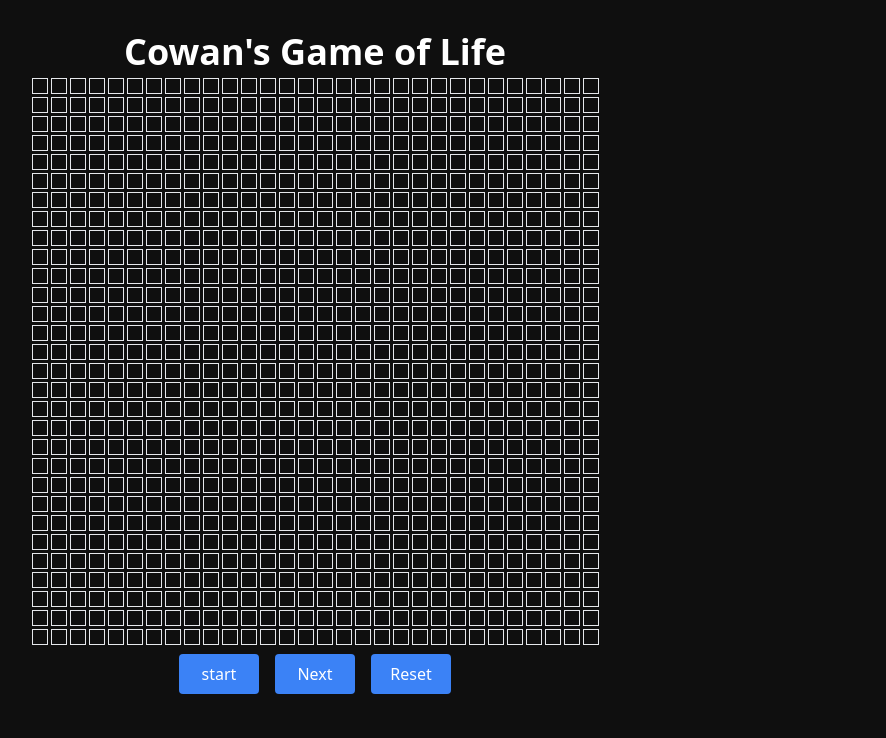
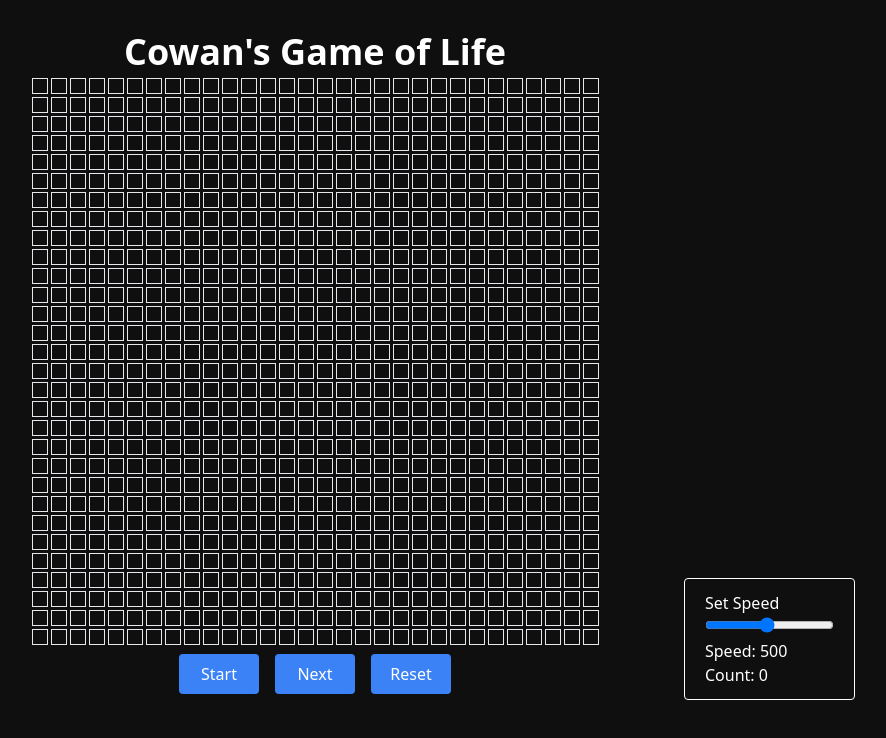
Before and after one commit to anujbhatt-dev/conway-s-game-of-life, a Next.js app: page / in a window 1280 px wide. Shown: the top 738 px of the page, without its empty margins (325-1211 px from the left). Built offline with nearby package versions, Linux system fonts and the light colour scheme.

Commit message:
feat: added speed controller and count

```diff
--- a/app/components/Grid.tsx
+++ b/app/components/Grid.tsx
@@ -1,28 +1,45 @@
-import React, { useEffect, useState } from 'react'
-import { start } from 'repl';
+import React, { ChangeEvent, useEffect, useState } from 'react';
+
 
 const rows: number = 30;
 const cols: number = 30;
-type Matrix = number[][]
+type Matrix = number[][];
 const matrix = Array.from({ length: rows }, () => new Array(cols).fill(0));
 
 export default function Grid() {
   const [grid, setGrid] = useState(matrix);
+  const [count, setCount] = useState(0);
   const [running, setRunning] = useState(false);
   const [intervalId, setIntervalId] = useState<NodeJS.Timeout | null>(null);
 
+  // State to store the value of the range input
+  const [rangeValue, setRangeValue] = useState(500); // Initial value is set to 50
+
+  // Handler function for onChange event
+  const handleRangeChange = (e: ChangeEvent<HTMLInputElement>) => {
+    setRangeValue(parseInt(e.target.value));
+    if (intervalId) clearInterval(intervalId);
+    const id = setInterval(nextStep, 1000 - rangeValue);
+    setIntervalId(id);
+  };
+
+  const playSound = () => {
+    const audio = new Audio('/sound.mp3');
+    audio.play();
+  };
+
   const handler = (i: number, j: number) => {
-        setGrid(prevGrid => {
+    setGrid((prevGrid) => {
       const newGrid = [...prevGrid];
       newGrid[i] = [...prevGrid[i]];
       newGrid[i][j] = newGrid[i][j] === 0 ? 1 : 0;
       return newGrid;
     });
-    }
+  };
 
   const nextStep = () => {
-        setGrid(prevGrid => {
-            const newGrid = prevGrid.map(row => row.slice());
+    setGrid((prevGrid) => {
+      const newGrid = prevGrid.map((row) => row.slice());
       for (let i = 0; i < rows; i++) {
         for (let j = 0; j < cols; j++) {
           let alive_neighbors = 0;
@@ -57,20 +74,29 @@
           }
         }
       }
-
       return newGrid;
     });
-    }
+    playSound()
+    setCount((count) => count + 1);
+  };
 
   const startStop = () => {
     if (running) {
       if (intervalId) clearInterval(intervalId);
     } else {
-            const id = setInterval(nextStep, 500);
+      const id = setInterval(nextStep, 1000 - rangeValue);
       setIntervalId(id);
     }
     setRunning(!running);
-    }
+  };
+
+  const reset = () => {
+    setGrid(matrix);
+    if (intervalId) clearInterval(intervalId);
+    setRunning(false);
+    setRangeValue(500);
+    setCount(0);
+  };
 
   useEffect(() => {
     return () => {
@@ -78,20 +104,49 @@
     };
   }, [intervalId]);
 
-
-
   return (
     <div className='pt-1'>
       {grid.map((row, i) => {
-                return <div className='flex justify-center ' key={i}>{row.map((col, j) => {
-                    return <div onClick={() => handler(i, j)} className={col?'w-3 h-3 sm:w-4 sm:h-4 text-[transparent] border-[.5px] m-[0px] sm:m-[1.5px] bg-green-400 cursor-pointer	':'w-3 h-3 sm:w-4 sm:h-4 text-[transparent] border-[.5px] m-[0px] sm:m-[1.5px] cursor-pointer'} key={i + j}></div>
-                })}</div>
+        return (
+          <div className='flex justify-center ' key={i}>
+            {row.map((col, j) => {
+              return (
+                <div
+                  onClick={() => handler(i, j)}
+                  className={
+                    col
+                      ? 'w-3 h-3 sm:w-4 sm:h-4 text-[transparent] border-[.5px] m-[0px] sm:m-[1.5px] bg-green-400 cursor-pointer'
+                      : 'w-3 h-3 sm:w-4 sm:h-4 text-[transparent] border-[.5px] m-[0px] sm:m-[1.5px] cursor-pointer'
+                  }
+                  key={i + j}
+                ></div>
+              );
+            })}
+          </div>
+        );
       })}
       <div className="flex flex-row justify-center">
-                <button className="btn-custom hover:-translate-y-0.5" onClick={startStop}>{running?"stop":"start"}</button>
-                <button className="btn-custom hover:-translate-y-0.5" onClick={nextStep}>Next</button>
-                <button className="btn-custom hover:-translate-y-0.5" onClick={()=>setGrid(matrix)}>Reset</button>
+        <button className={running ? "w-[5rem] px-4 py-2 m-2 bg-red-500 text-white rounded cursor-pointer hover:-translate-y-0.5" : "w-[5rem] px-4 py-2 m-2 bg-blue-500 text-white rounded cursor-pointer hover:-translate-y-0.5"} onClick={startStop}>{running ? "Stop" : "Start"}</button>
+        <button className="w-[5rem] px-4 py-2 m-2 bg-blue-500 text-white rounded cursor-pointer hover:-translate-y-0.5" onClick={nextStep}>Next</button>
+        <button className="w-[5rem] px-4 py-2 m-2 bg-blue-500 text-white rounded cursor-pointer hover:-translate-y-0.5" onClick={reset}>Reset</button>
+      </div>
+      <div className='border-[1.5px] border-white text-white sm:fixed bottom-[100px] right-[100px] rounded px-5 py-3'>
+        <div>
+          <label htmlFor="rangeInput">Set Speed</label><br />
+          <input
+            type="range"
+            id="rangeInput"
+            min="50"
+            max="1000"
+            value={rangeValue}
+            onChange={handleRangeChange}
+          />
+          <p>Speed: {rangeValue}</p>
+        </div>
+        <div>
+          <p>Count: {count}</p>
         </div>
       </div>
-    )
+    </div>
+  );
 }
--- a/app/globals.css
+++ b/app/globals.css
@@ -1,8 +1,3 @@
 @tailwind base;
 @tailwind components;
 @tailwind utilities;
-
-
-.btn-custom {
-    @apply w-[5rem] px-4 py-2 m-2 bg-blue-500 text-white rounded cursor-pointer;
-}
```
Also changed, not shown: 1 other file (tests, documents, lock files or other folders). Lines whose indentation alone changed are shown as unchanged.
